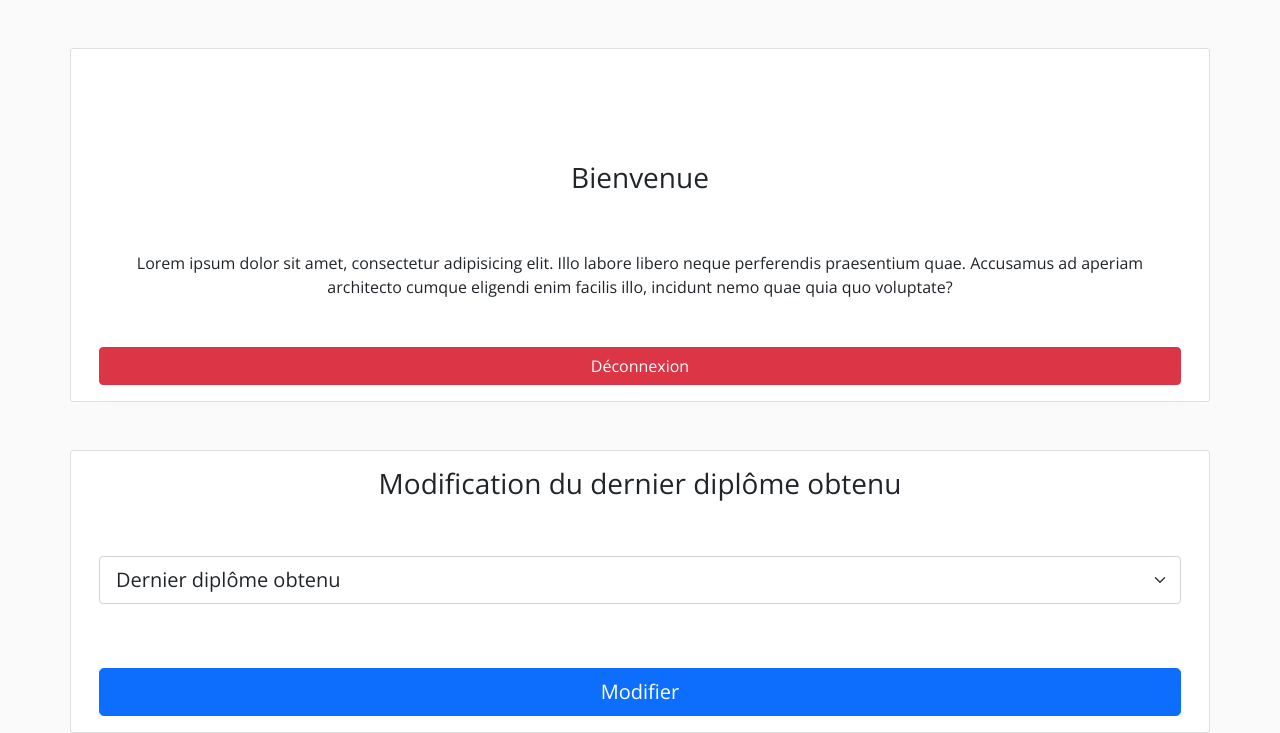
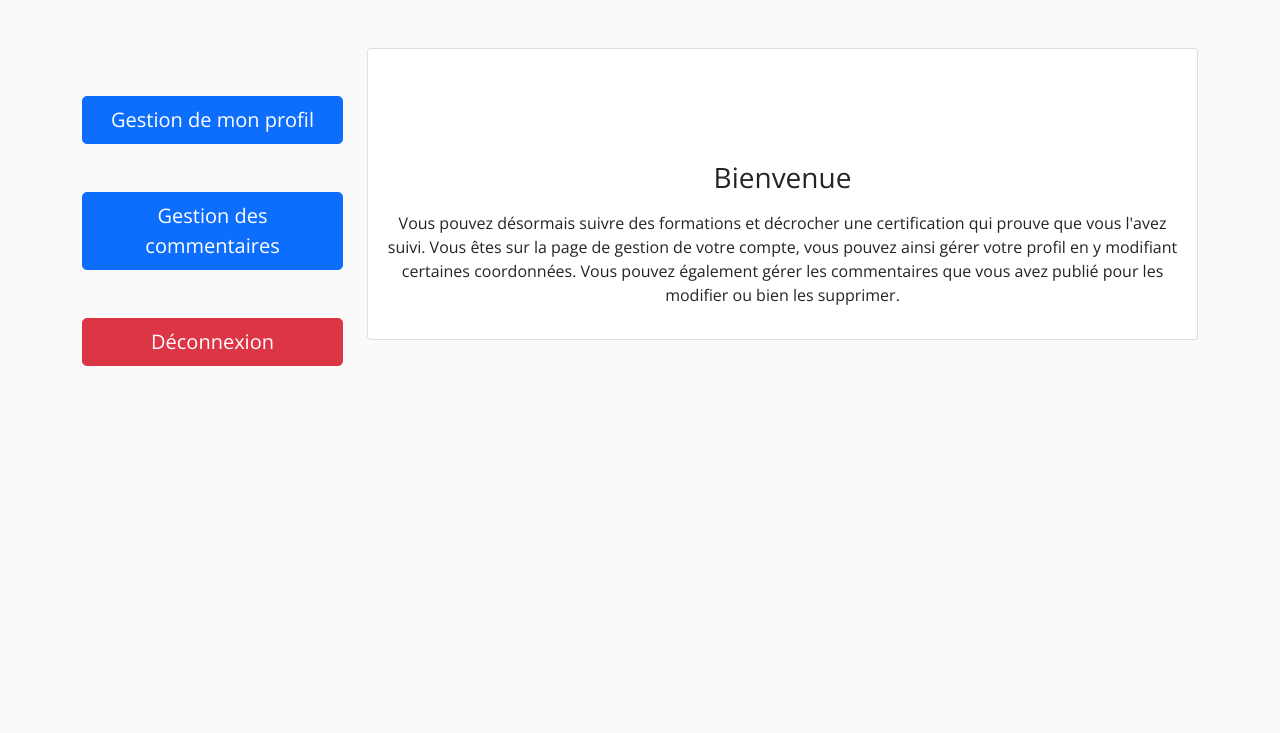
Before and after one commit to TheoDauzon/FormaFlix, a PHP site: template views/account/me.php in a window 1280 px wide. Shown: the part 70-803 px from the top of the page. After the commit the page ends 436 px from the top, so only its background shows below. Run offline with PHP 8.4, Linux system fonts and the light colour scheme; the template is opened without the code that fills it, so the values that code supplies are empty.

Commit message:
12/11/2021

```diff
--- a/routes/Web.php
+++ b/routes/Web.php
@@ -25,6 +25,8 @@ class Web
 
         if (SessionHelpers::isLogin()) {
             Route::Add('/me', [$account, 'me']);
+            Route::Add('/gestionProfil', [$account, 'gestionProfil']);
+            Route::Add('/gestionCommentaire', [$account, 'gestionCommentaire']);
             Route::Add('/logout', [$account, 'logout']);
         }
     }
--- /dev/null
+++ b/views/account/gestionCommentaire.php
@@ -0,0 +1 @@
+<?php
--- a/views/account/me.php
+++ b/views/account/me.php
@@ -5,48 +5,28 @@ use utils\SessionHelpers;
 
 $account = SessionHelpers::getConnected();
 ?>
+
+
 <div class="container mt-5">
     <div class="row">
-        <div class="card">
-            <div class="card-body text-center">
-                <img class="m-5" src="<?= Gravatar::get_gravatar($account['email']) ?>"/>
-                <h3 class="text-center pb-5">Bienvenue <?= $account['username'] ?></h3>
-                <p>Lorem ipsum dolor sit amet, consectetur adipisicing elit. Illo labore libero neque perferendis
-                    praesentium quae. Accusamus ad aperiam architecto cumque eligendi enim facilis illo, incidunt nemo
-                    quae quia quo voluptate?</p>
-
-                <div class="mt-5">
-
-                    <a class="btn btn-danger d-block full" href="./logout">Déconnexion</a>
+        <div class="col-3">
+            <a class="w-100 mt-5 btn btn-lg btn-primary" href="./gestionProfil">Gestion de mon profil</a>
+            <a class="w-100 mt-5 btn btn-lg btn-primary" href="./gestionCommentaire">Gestion des commentaires</a>
+            <a class="w-100 mt-5 btn btn-lg btn-danger" href="./logout">Déconnexion</a>
+        </div>
+        <div class="col-9">
+            <div class="card">
+                <div class="card-body text-center">
+                    <img class="m-5" src="<?= Gravatar::get_gravatar($account['email']) ?>"/>
+                    <h3 class="text-center pb-2">Bienvenue <?= $account['username'] ?></h3>
+                    <p>Vous pouvez désormais suivre des formations et décrocher une certification qui prouve que vous
+                        l'avez suivi. Vous êtes sur la page de gestion de votre compte, vous pouvez ainsi gérer votre
+                        profil en y
+                        modifiant certaines coordonnées. Vous pouvez également gérer les commentaires que vous avez
+                        publié pour les modifier ou bien les
+                        supprimer.</p>
                 </div>
             </div>
         </div>
     </div>
 </div>
-
-<div class="container mt-5">
-    <div class="row">
-        <div class="card">
-            <div class="card-body text-center">
-                <form method="POST" action="./me">
-                    <h3 class="text-center pb-5">Modification du dernier diplôme obtenu</h3>
-                    <select name="filterDiplome" class="form-select form-select-lg mb-3"
-                            aria-label=".form-select-lg example" required="required">
-                        <option value="">Dernier diplôme obtenu</option>
-                        <?php
-                        foreach ($diplomes as $diplome) {
-                            ?>
-                            <option value=<?= $diplome["IDDIPLOME"] ?>><?= $diplome["LIBELLEDIPLOME"] ?></option>
-
-                            <?php
-                        }
-                        ?>
-                    </select>
-
-                    <button class="w-100 mt-5 btn btn-lg btn-primary" type="submit">Modifier</button>
-                </form>
-            </div>
-        </div>
-    </div>
-</div>
-</div>
```
Also changed, not shown: controllers/Account.php (+15 -2 lines), models/DiplomeModel.php (+8 -4 lines), views/account/gestionProfil.php (added, +40 -0 lines).
